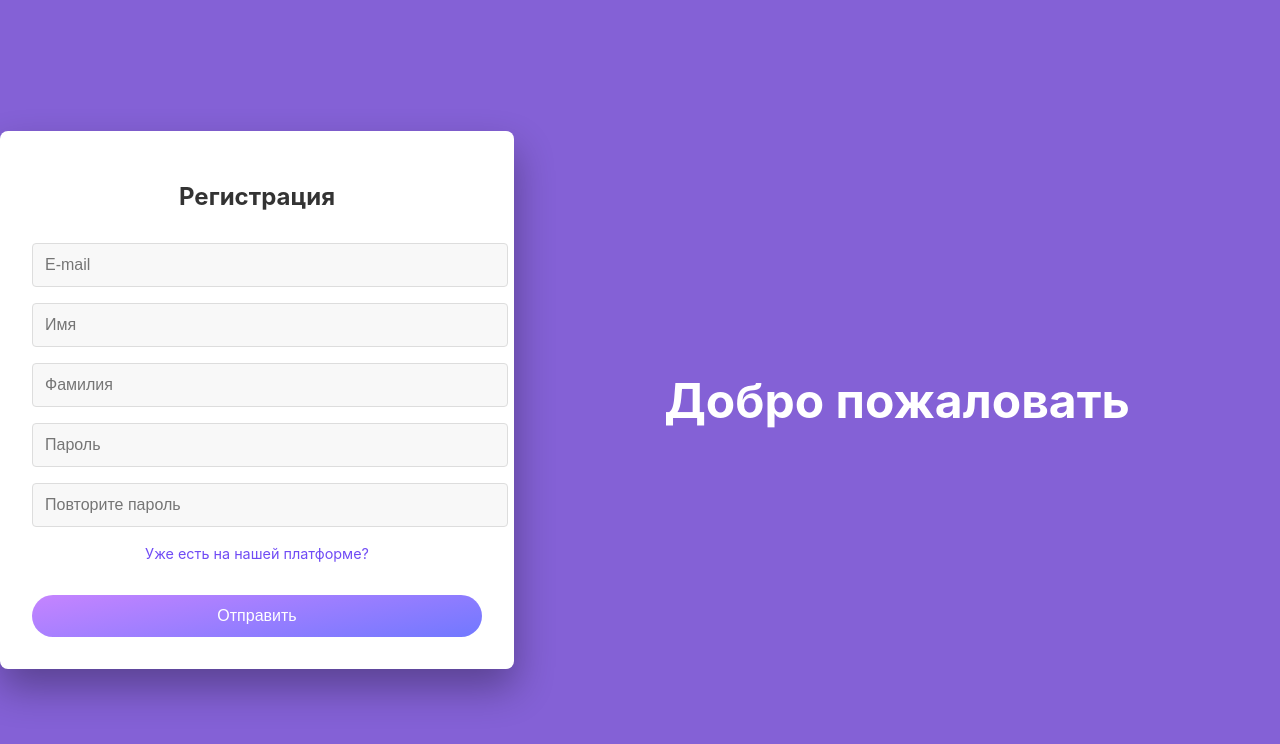
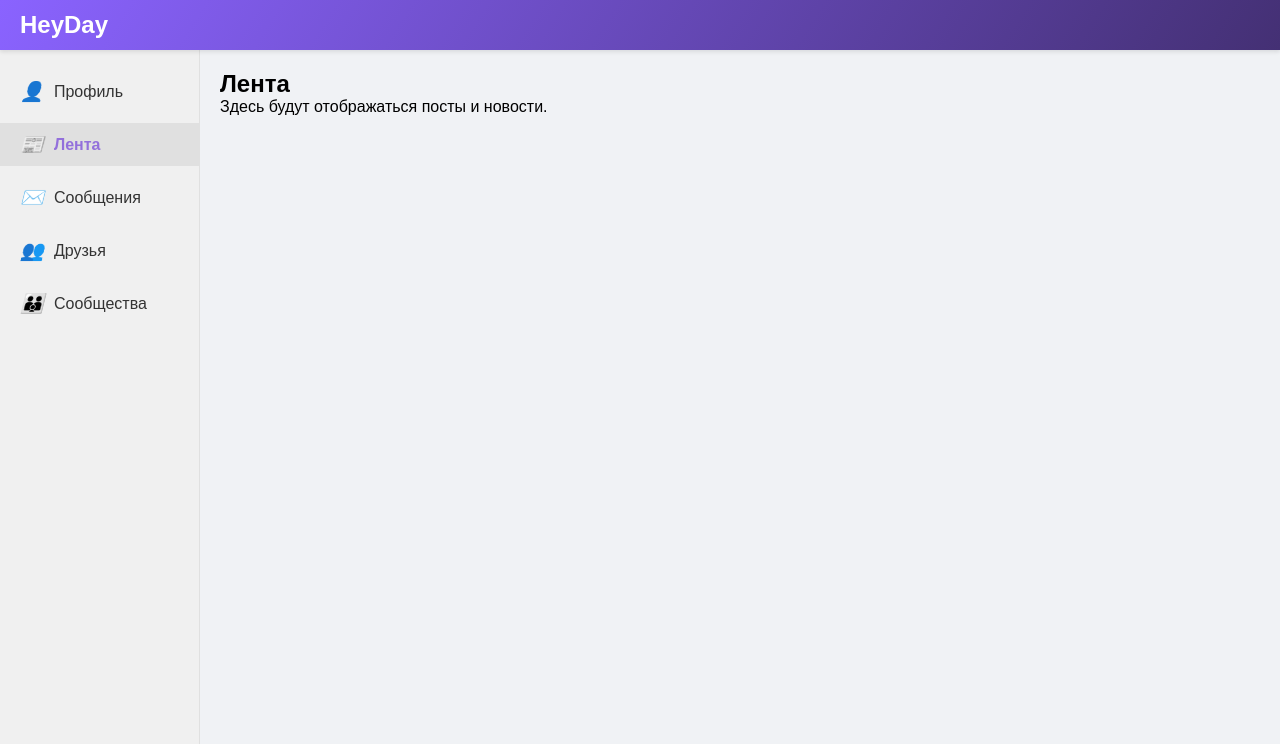
Before and after one commit to SpiritFoxo/HeyDays, a React (Create React App) app in the folder frontend/: page / in a window 1280 px wide. Shown: the top 744 px of the page. Built offline with nearby package versions, Linux system fonts and the light colour scheme.

Commit message:
added router package, ugly main page

```diff
--- a/frontend/package.json
+++ b/frontend/package.json
@@ -9,6 +9,7 @@
     "@testing-library/user-event": "^13.5.0",
     "react": "^19.0.0",
     "react-dom": "^19.0.0",
+    "react-router-dom": "^7.3.0",
     "react-scripts": "5.0.1",
     "web-vitals": "^2.1.4"
   },
--- a/frontend/src/App.js
+++ b/frontend/src/App.js
@@ -1,9 +1,16 @@
 import './App.css';
+import { BrowserRouter as Router, Routes, Route } from 'react-router-dom';
 import RegistrationForm from './RegistrationPage';
+import MainPage from './MainPage';
 
 function App() {
   return (
-    <RegistrationForm></RegistrationForm>
+    <Router>
+      <Routes>
+        <Route path='/register' element={<RegistrationForm></RegistrationForm>}></Route>
+        <Route path='/*' element={<MainPage></MainPage>}></Route>
+      </Routes>
+    </Router>
   );
 }
 
--- /dev/null
+++ b/frontend/src/MainPage.css
@@ -0,0 +1,105 @@
+/* MainPage.css */
+* {
+    margin: 0;
+    padding: 0;
+    box-sizing: border-box;
+  }
+
+  body {
+    font-family: Arial, sans-serif;
+    background-color: #f0f2f5;
+  }
+
+  .main-container {
+    display: grid;
+    grid-template-columns: 200px 1fr;
+    grid-template-rows: 50px 1fr;
+    grid-template-areas:
+      "header header"
+      "sidebar content";
+    height: 100vh;
+  }
+
+  /* Header Styles */
+  .app-header {
+    grid-area: header;
+    background: rgb(138,99,255);
+    background: -moz-linear-gradient(122deg, rgba(138,99,255,1) 0%, rgba(68,48,116,1) 100%);
+    background: -webkit-linear-gradient(122deg, rgba(138,99,255,1) 0%, rgba(68,48,116,1) 100%);
+    background: linear-gradient(122deg, rgba(138,99,255,1) 0%, rgba(68,48,116,1) 100%);
+    filter: progid:DXImageTransform.Microsoft.gradient(startColorstr="#8a63ff",endColorstr="#443074",GradientType=1);
+    color: white;
+    display: flex;
+    align-items: center;
+    padding: 0 20px;
+    box-shadow: 0 2px 4px rgba(0, 0, 0, 0.1);
+    z-index: 10;
+  }
+
+  .logo {
+    font-size: 1.5rem;
+    font-weight: bold;
+  }
+
+  /* Sidebar Styles */
+  .sidebar {
+    grid-area: sidebar;
+    background-color: #f0f0f0;
+    border-right: 1px solid #e0e0e0;
+    padding: 20px 0;
+  }
+
+  .nav-menu ul {
+    list-style: none;
+  }
+
+  .nav-menu li {
+    margin-bottom: 10px;
+  }
+
+  .nav-menu a {
+    display: flex;
+    align-items: center;
+    padding: 10px 20px;
+    color: #333;
+    text-decoration: none;
+    transition: background-color 0.3s;
+  }
+
+  .nav-menu a:hover {
+    background-color: #e0e0e0;
+  }
+
+  .nav-menu li.active a {
+    background-color: #e0e0e0;
+    color: #9370DB;
+    font-weight: bold;
+  }
+
+  .icon {
+    margin-right: 10px;
+    font-size: 1.2rem;
+  }
+
+  /* Main Content Area */
+  .content-area {
+    grid-area: content;
+    padding: 20px;
+    overflow-y: auto;
+  }
+
+  /* Responsive Adjustments */
+  @media (max-width: 768px) {
+    .main-container {
+      grid-template-columns: 1fr;
+      grid-template-areas:
+        "header"
+        "content";
+    }
+
+    .sidebar {
+      display: none;
+    }
+
+    /* You might want to add a mobile menu button and dropdown here */
+  }
--- /dev/null
+++ b/frontend/src/MainPage.jsx
@@ -0,0 +1,74 @@
+import React, { useState } from 'react';
+import { Routes, Route, Link } from 'react-router-dom';
+import './MainPage.css';
+import Profile from "./components/Profile"
+import Feed from './components/Feed';
+import Messages from './components/Messages';
+import Friends from './components/Friends';
+import Communities from './components/Communities';
+
+const MainPage = () => {
+  const [activeItem, setActiveItem] = useState('feed');
+
+  return (
+    <div className="main-container">
+      {/* Header */}
+      <header className="app-header">
+        <div className="logo">HeyDay</div>
+      </header>
+
+      {/* Sidebar Navigation */}
+      <div className="sidebar">
+        <nav className="nav-menu">
+          <ul>
+            <li className={activeItem === 'profile' ? 'active' : ''}>
+              <Link to="/profile" onClick={() => setActiveItem('profile')}>
+                <i className="icon profile-icon">👤</i>
+                <span>Профиль</span>
+              </Link>
+            </li>
+            <li className={activeItem === 'feed' ? 'active' : ''}>
+              <Link to="/feed" onClick={() => setActiveItem('feed')}>
+                <i className="icon feed-icon">📰</i>
+                <span>Лента</span>
+              </Link>
+            </li>
+            <li className={activeItem === 'messages' ? 'active' : ''}>
+              <Link to="/messages" onClick={() => setActiveItem('messages')}>
+                <i className="icon messages-icon">✉️</i>
+                <span>Сообщения</span>
+              </Link>
+            </li>
+            <li className={activeItem === 'friends' ? 'active' : ''}>
+              <Link to="/friends" onClick={() => setActiveItem('friends')}>
+                <i className="icon friends-icon">👥</i>
+                <span>Друзья</span>
+              </Link>
+            </li>
+            <li className={activeItem === 'communities' ? 'active' : ''}>
+              <Link to="/communities" onClick={() => setActiveItem('communities')}>
+                <i className="icon communities-icon">👪</i>
+                <span>Сообщества</span>
+              </Link>
+            </li>
+          </ul>
+        </nav>
+      </div>
+
+      {/* Main Content Area */}
+      <main className="content-area">
+        <Routes>
+          <Route path="profile" element={<Profile />} />
+          <Route path="feed" element={<Feed />} />
+          <Route path="messages" element={<Messages />} />
+          <Route path="friends" element={<Friends />} />
+          <Route path="communities" element={<Communities />} />
+          <Route path="/" element={<Feed />} />
+          <Route path="*" element={<Feed />} />
+        </Routes>
+      </main>
+    </div>
+  );
+};
+
+export default MainPage;
--- /dev/null
+++ b/frontend/src/components/Communities.jsx
@@ -0,0 +1,14 @@
+import React from 'react';
+
+const Communities = () => {
+  return (
+    <div className="communities-container">
+      <h2>Сообщества</h2>
+      <div className="communities-content">
+        <p>Здесь будут отображаться ваши сообщества.</p>
+      </div>
+    </div>
+  );
+};
+
+export default Communities;
--- /dev/null
+++ b/frontend/src/components/Feed.jsx
@@ -0,0 +1,14 @@
+import React from 'react';
+
+const Feed = () => {
+  return (
+    <div className="feed-container">
+      <h2>Лента</h2>
+      <div className="feed-content">
+        <p>Здесь будут отображаться посты и новости.</p>
+      </div>
+    </div>
+  );
+};
+
+export default Feed;
--- /dev/null
+++ b/frontend/src/components/Friends.jsx
@@ -0,0 +1,14 @@
+import React from 'react';
+
+const Friends = () => {
+  return (
+    <div className="friends-container">
+      <h2>Друзья</h2>
+      <div className="friends-content">
+        <p>Здесь будет отображаться список ваших друзей.</p>
+      </div>
+    </div>
+  );
+};
+
+export default Friends;
--- /dev/null
+++ b/frontend/src/components/Messages.jsx
@@ -0,0 +1,14 @@
+import React from 'react';
+
+const Messages = () => {
+  return (
+    <div className="messages-container">
+      <h2>Сообщения</h2>
+      <div className="messages-content">
+        <p>Здесь будут отображаться ваши сообщения.</p>
+      </div>
+    </div>
+  );
+};
+
+export default Messages;
--- /dev/null
+++ b/frontend/src/components/Profile.jsx
@@ -0,0 +1,14 @@
+import React from 'react';
+
+const Profile = () => {
+  return (
+    <div className="profile-container">
+      <h2>Профиль</h2>
+      <div className="profile-content">
+        <p>Здесь будет отображаться информация о вашем профиле.</p>
+      </div>
+    </div>
+  );
+};
+
+export default Profile;
```
Also changed, not shown: 1 other file (tests, documents, lock files or other folders).
